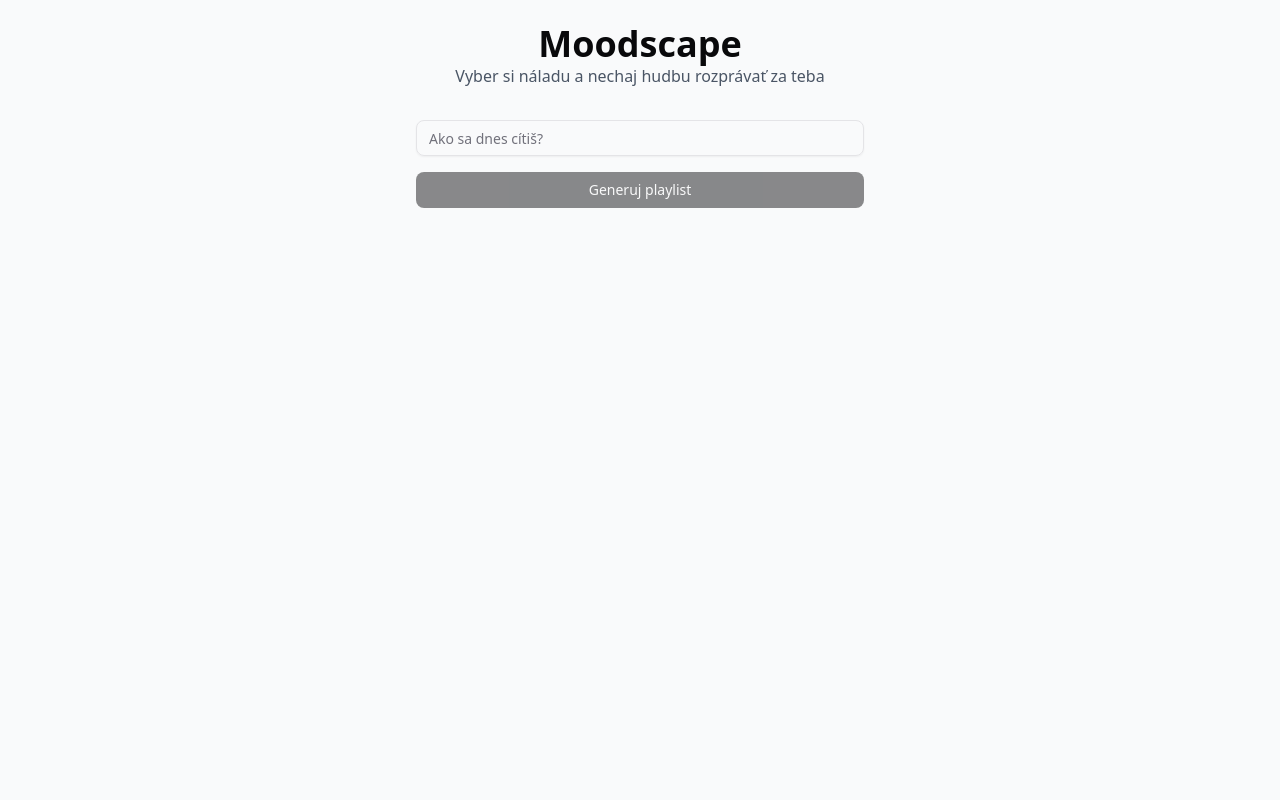
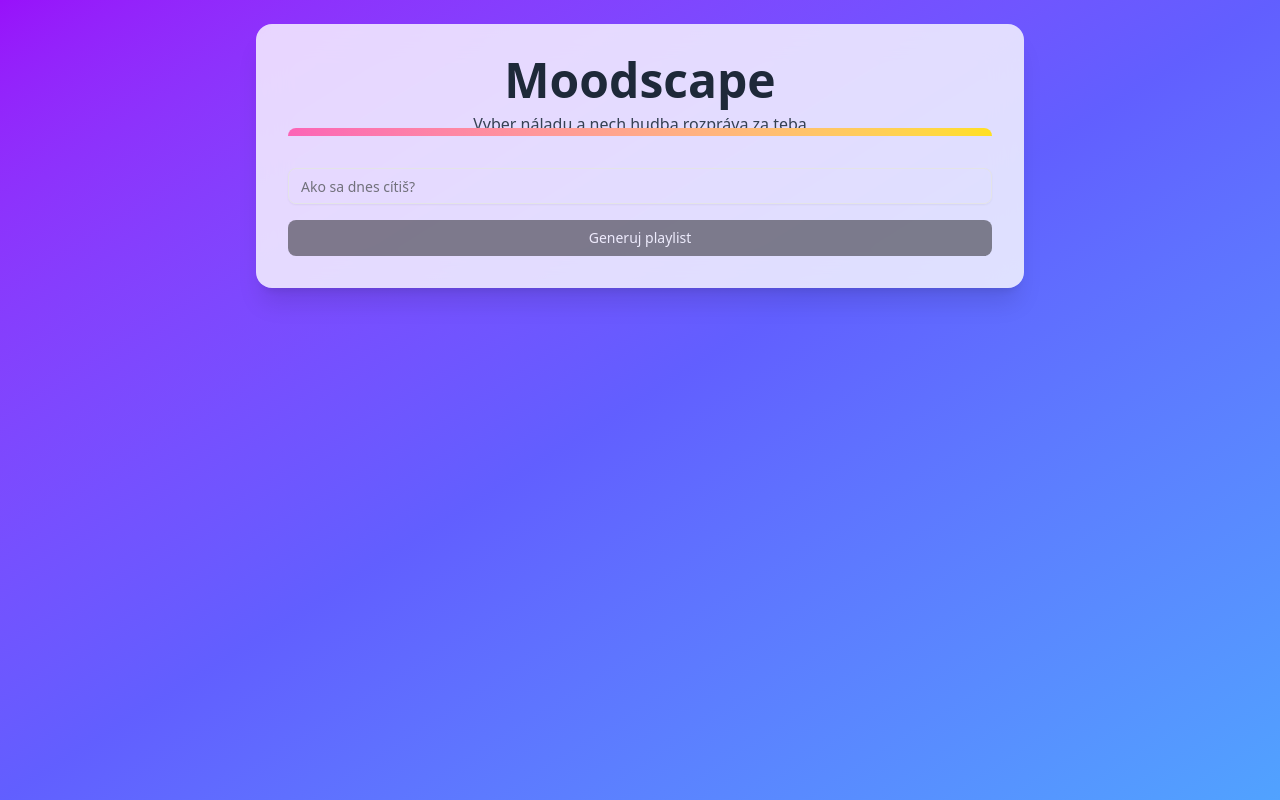
Before and after one commit to Dospalko/Moodscape, a React (Vite) app: page / in a window 1280 px wide. Built offline with nearby package versions, Linux system fonts and the light colour scheme.

Commit message:
feat: fixed imports and make it all play together

```diff
--- a/src/App.tsx
+++ b/src/App.tsx
@@ -1,114 +1,54 @@
 // src/App.tsx
-
-import React, { useState } from 'react'
-import axios from 'axios'
-import { Button } from './components/ui/button'
-import { Card } from './components/ui/card'
-import { Input } from './components/ui/input'
-import { motion } from 'framer-motion'
+import React, { useState } from 'react';
+import axios from 'axios';
+import { Layout } from './components/Layout';
+import { Header } from './components/Header';
+import { MoodForm } from './components/MoodForm';
+import { Playlist } from './components/Playlist';
 
 /**
- * App komponenta pre Moodscape:
- * • Zadanie nálady
- * • Sentiment analýza cez backend
- * • Zobrazenie generovaného playlistu
+ * Hlavná App komponenta skladá Layout, Header, MoodForm a Playlist.
  */
 const App: React.FC = () => {
-  // Stav pre text z inputu (náladu)
-  const [mood, setMood] = useState<string>('')
-  // Stav pre výsledný playlist (zoznam trackov)
-  const [playlist, setPlaylist] = useState<string[]>([])
-  // Stav pre loading a prípadnú chybu
-  const [loading, setLoading] = useState<boolean>(false)
-  const [error, setError] = useState<string>('')
+  const [mood, setMood] = useState<string>('');
+  const [playlist, setPlaylist] = useState<string[]>([]);
+  const [loading, setLoading] = useState<boolean>(false);
+  const [error, setError] = useState<string>('');
 
-  /**
-   * generatePlaylist:
-   * 1) POST /api/sentiment { text: mood } → { mood: detectedMood }
-   * 2) GET  /api/playlist?mood=detectedMood → [ 'Track A', ... ]
-   * 3) Uloženie do stavu alebo zachytenie chyby
-   */
   const generatePlaylist = async () => {
     try {
-      setLoading(true)
-      setError('')
-
-      // 1) Sentiment analýza zadanej nálady
+      setLoading(true);
+      setError('');
       const { data: sentimentRes } = await axios.post<{ mood: string }>(
         '/api/sentiment',
         { text: mood }
-      )
-      const detectedMood = sentimentRes.mood
-
-      // 2) Získanie playlistu podľa zistenej nálady
+      );
+      const detectedMood = sentimentRes.mood;
       const { data: playlistRes } = await axios.get<string[]>('/api/playlist', {
         params: { mood: detectedMood },
-      })
-
-      setPlaylist(playlistRes)
+      });
+      setPlaylist(playlistRes);
     } catch (e) {
-      console.error('Chyba pri generovaní playlistu:', e)
-      setError('Nepodarilo sa načítať playlist. Skús to znova.')
+      console.error(e);
+      setError('Nepodarilo sa načítať playlist. Skús to znova.');
     } finally {
-      setLoading(false)
+      setLoading(false);
     }
-  }
+  };
 
   return (
-    <div className="min-h-screen bg-gray-50 flex flex-col items-center p-6">
-      {/* Header s animáciou */}
-      <header className="mb-8 text-center">
-        <motion.h1
-          className="text-4xl font-bold"
-          initial={{ scale: 0.8, opacity: 0 }}
-          animate={{ scale: 1, opacity: 1 }}
-        >
-          Moodscape
-        </motion.h1>
-        <p className="text-gray-600">
-          Vyber si náladu a nechaj hudbu rozprávať za teba
-        </p>
-      </header>
+    <Layout>
+      <Header />
+      <MoodForm
+        mood={mood}
+        onMoodChange={setMood}
+        onSubmit={generatePlaylist}
+        loading={loading}
+        error={error}
+      />
+      {playlist.length > 0 && <Playlist tracks={playlist} />}
+    </Layout>
+  );
+};
 
-      {/* Sekcia pre zadanie nálady */}
-      <motion.div
-        initial={{ opacity: 0, y: -20 }}
-        animate={{ opacity: 1, y: 0 }}
-        className="w-full max-w-md"
-      >
-        <Input
-          placeholder="Ako sa dnes cítiš?"
-          value={mood}
-          onChange={(e) => setMood(e.target.value)}
-          className="mb-4"
-        />
-
-        <Button
-          onClick={generatePlaylist}
-          disabled={!mood || loading}
-          className="w-full"
-          variant="default"
-        >
-          {loading ? 'Generujem...' : 'Generuj playlist'}
-        </Button>
-
-        {error && <p className="mt-2 text-red-600">{error}</p>}
-      </motion.div>
-
-      {/* Zobrazenie playlistu */}
-      {playlist.length > 0 && (
-        <motion.ul
-          initial={{ opacity: 0 }}
-          animate={{ opacity: 1 }}
-          className="mt-8 space-y-4 w-full max-w-md"
-        >
-          {playlist.map((track, idx) => (
-            <Card key={idx}>{track}</Card>
-          ))}
-        </motion.ul>
-      )}
-    </div>
-  )
-}
-
-export default App
+export default App;
--- a/src/components/MoodForm.tsx
+++ b/src/components/MoodForm.tsx
@@ -1,7 +1,7 @@
 // src/components/MoodForm.tsx
 import React from 'react';
-import { Input, Button } from './ui';
-
+import { Input } from './ui/input';
+import { Button } from './ui/button';
 export interface MoodFormProps {
   mood: string;
   onMoodChange: (value: string) => void;
```
